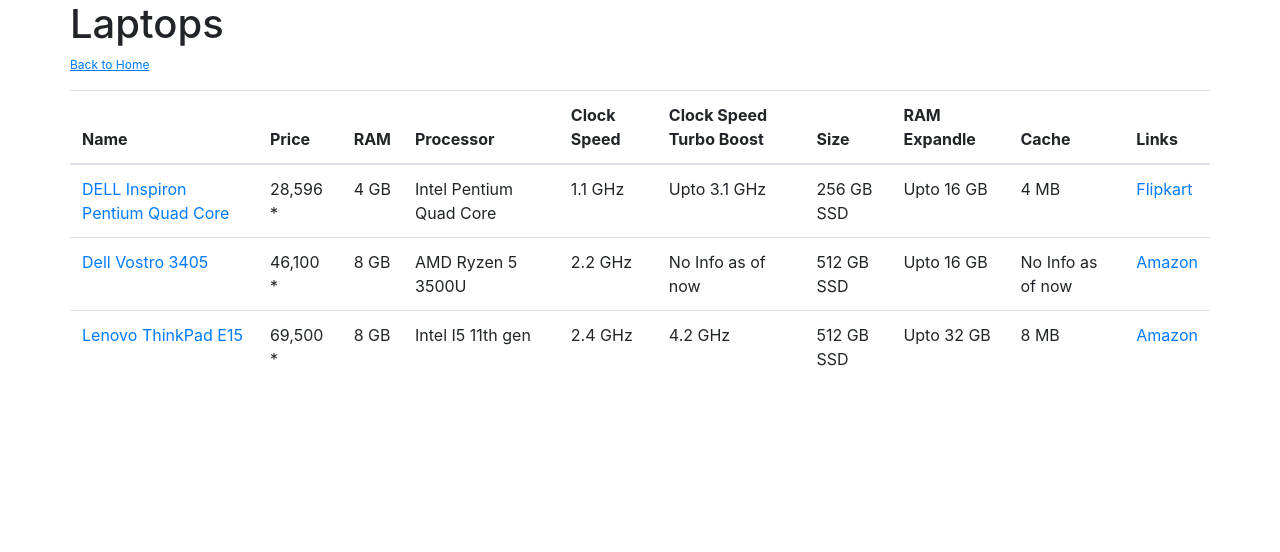
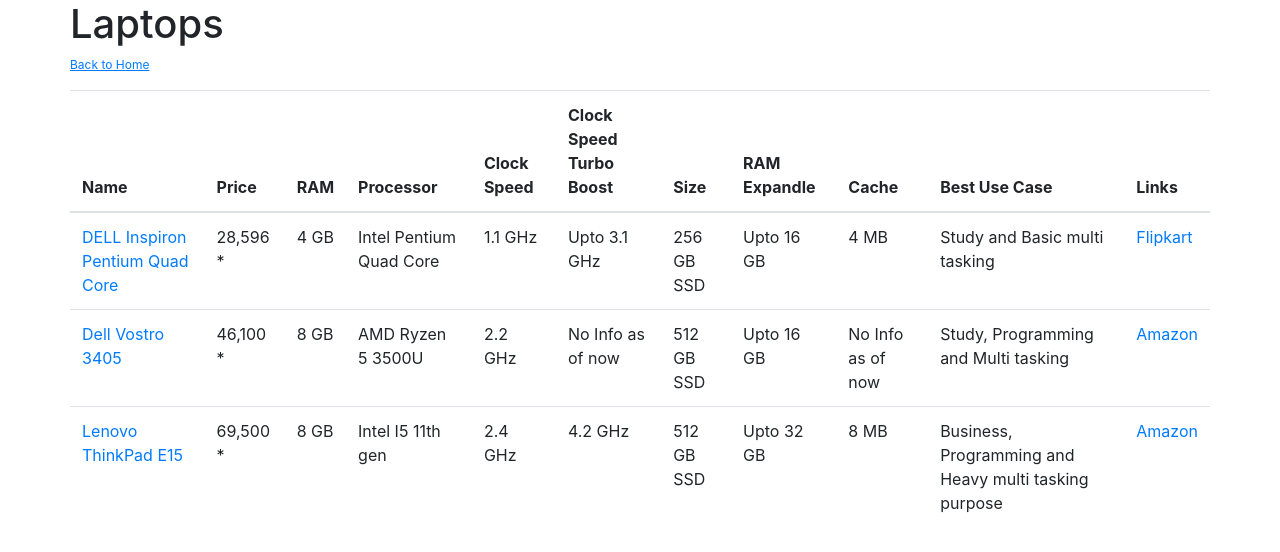
Before and after one commit to vibrant-dev/products101, a Nuxt app: page /laptops in a window 1280 px wide. Shown: the top 552 px of the page. Built offline with nearby package versions, Linux system fonts and the light colour scheme.

Commit message:
feat: added best use case column in the laptops page

```diff
--- a/pages/laptops.vue
+++ b/pages/laptops.vue
@@ -19,6 +19,7 @@
             <th>Size</th>
             <th>RAM Expandle</th>
             <th>Cache</th>
+            <th>Best Use Case</th>
             <th>Links</th>
           </tr>
         </thead>
@@ -77,6 +78,7 @@
           hard_disk_size: "256 GB SSD",
           ram_expandable: "Upto 16 GB",
           cache: "4 MB",
+          best_use_case: 'Study and Basic multi tasking',
           links: [
             {
               name: "Flipkart",
@@ -94,6 +96,7 @@
           hard_disk_size: "512 GB SSD",
           ram_expandable: "Upto 16 GB",
           cache: "No Info as of now",
+          best_use_case: 'Study, Programming and Multi tasking',
           links: [
             {
               name: "Amazon",
@@ -111,6 +114,7 @@
           hard_disk_size: "512 GB SSD",
           ram_expandable: "Upto 32 GB",
           cache: "8 MB",
+          best_use_case: 'Business, Programming and Heavy multi tasking purpose',
           links: [
             {
               name: "Amazon",
```
